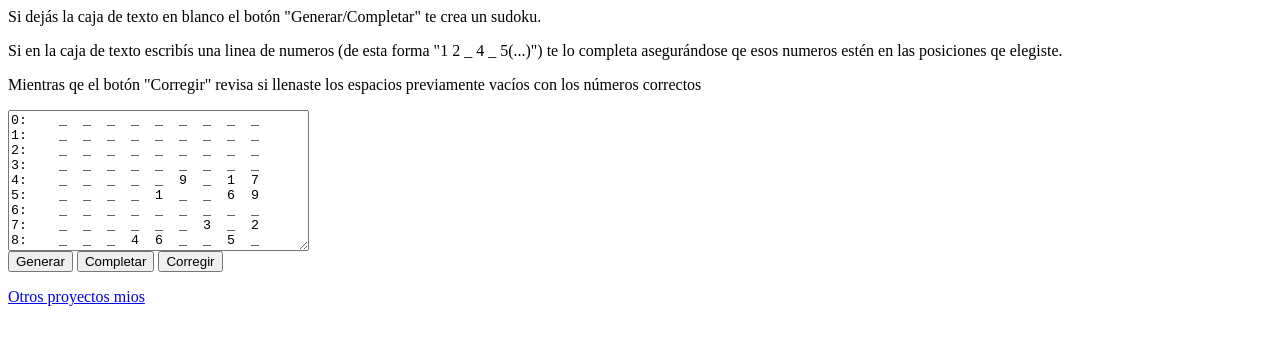
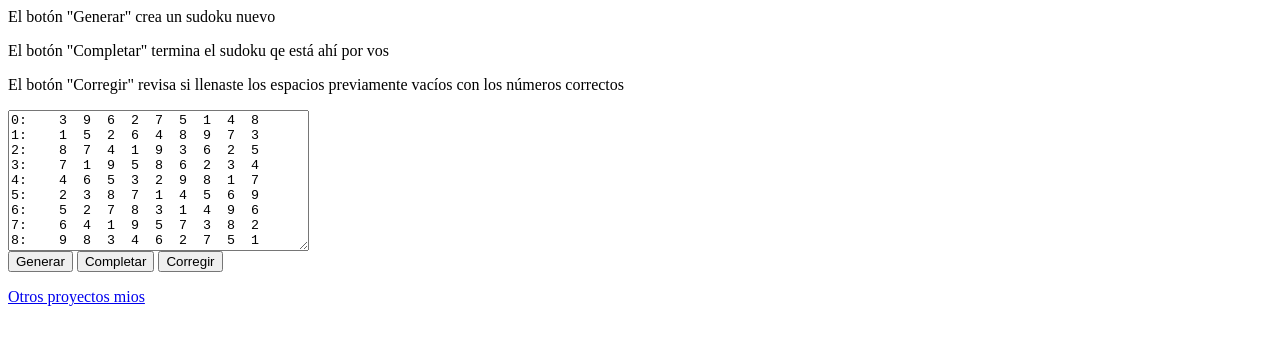
Before and after one commit to GalileoCap/Sudokunator, a plain HTML site: page index.html in a window 1280 px wide. Both pictures are taken after a click on the button "Generar". Drawn offline with Linux system fonts and the light colour scheme.

Commit message:
MEJORA: Un par de mejoras generales y esconde
Por alguna razón, cuando le permito esconder, no se mantiene a qe cada posición tenga un máximo de cuatro (un numero arbitrario qe iría en lugar de ese cero en el if de la linea 258) valores posibles, sino qe sige escondiendo (y dudo qe lo esté haciendo al azar)

```diff
--- a/index.html
+++ b/index.html
@@ -3,9 +3,9 @@
 		<title>Sudokunator</title>
 	</head>
 	<body>
-		<p>Si dejás la caja de texto en blanco el botón "Generar/Completar" te crea un sudoku.</p>
-		<p>Si en la caja de texto escribís una linea de numeros (de esta forma "1 2 _ 4 _ 5(...)") te lo completa asegurándose qe esos numeros estén en las posiciones qe elegiste.</p>
-		<p>Mientras qe el botón "Corregir" revisa si llenaste los espacios previamente vacíos con los números correctos</p>
+		<p>El botón "Generar" crea un sudoku nuevo</p>
+		<p>El botón "Completar" termina el sudoku qe está ahí por vos</p>
+		<p>El botón "Corregir" revisa si llenaste los espacios previamente vacíos con los números correctos</p>
 		<textarea id="tablero" rows="9" cols="35"></textarea>
 		<br>
 		<button id="crearNuevo"> Generar </button>	<button id="completar"> Completar </button>	<button id="corregir"> Corregir </button>
--- a/sudoku.js
+++ b/sudoku.js
@@ -226,7 +226,11 @@ function completarTablero(tableroInicial, nuevo) {
     var qedanIntentos = 1000;
 
     probar: while (!listo && qedanIntentos){ qedanIntentos--;
-                                            var tablero = tableroInicial.concat([]) || new Array(9 * 9); //A: Defini tablero, copie inicial si habia
+											if (nuevo == true) { //A: Si le usuarie qiere crear un tablero nuevo lo hago de cero (...)
+												var tablero = new Array(9 * 9);
+											} else { //(...)Si qiere completar un tablero, uso el qe ya existe
+                                            var tablero = tableroInicial.concat([]);
+											}
 
                                             for (var y = 0; y < 9; y++) { //A: Voy fila por fila
                                                 for (var x = 0; x < 9; x++) { //A: Para cada fila paso por todas las columnas
@@ -244,17 +248,17 @@ function completarTablero(tableroInicial, nuevo) {
                                                     }
                                                 }
                                             }
-											tableroUsado = tablero;
+											tableroUsado = tablero; //A: Para comparar en la correccion
 											if(nuevo == true) {
 												for (var y = 0; y < 9; y++){
-													for (var x= 0; x < 9; x++){
+													for (var x = 0; x < 9; x++){
 														var disp = disponiblesXY(tablero, x, y);
-														var numerosDisponibles = posicionesDisponibles(disp);
+														var numerosDisponibles = posicionesDisponibles(disp); //A: Me fijo cuantos numeros disponibles hay
 
-														if (numerosDisponibles.length < 3){
-															var rand = Math.floor(Math.random());
+														if (numerosDisponibles.length < 0){ //ESTE < 0 ESTA TEMPORALMENTE PARA PODER DEJAR LA PAGINA Y QE SIGA ANDANDO //A: Si todavia no escondi tres valores (para esta posicion)
+															var rand = Math.floor(Math.random()); //A: "Tiro una moneda" para ver si lo escondo o no (las chances de qe qe no esconda ninguno es de 1/(2^81))
 															if (rand == 0){
-													tablero[y * 9 + x] = "_";
+																tablero[y * 9 + x] = "_";
 															}
 														}
 													}
@@ -262,7 +266,9 @@ function completarTablero(tableroInicial, nuevo) {
 											}
 											listo = true;
                                            }
-
+	if (!qedanIntentos){
+		alert("Me qedé sin intentos, no puedo resolver este sudoku")
+	}
     return(tableroATxt(tablero));
 }
 
@@ -279,11 +285,12 @@ function generarTableros(){
 
 function corregirTablero(tableroACorregir) {
 	var tablero = tableroACorregir.concat([])
-	var errores = comparadorArray("Errores de usuario", tableroUsado, tablero);
+	var errores = comparadorArray("Checkeo de corrección", tableroUsado, tablero);
 	for (var i = 0; i < errores.length; i++) {
 		if (tablero[i] != null){ //A: No qiero qe corrija espacios qe sigen vacios
 			tablero[errores[i]] = "/"
 		}
 	}
+	alert("Ahí corregí, todos los qe estaban mal los reemplacé con un '/'")
 	return(tableroATxt(tablero));
 }
```
